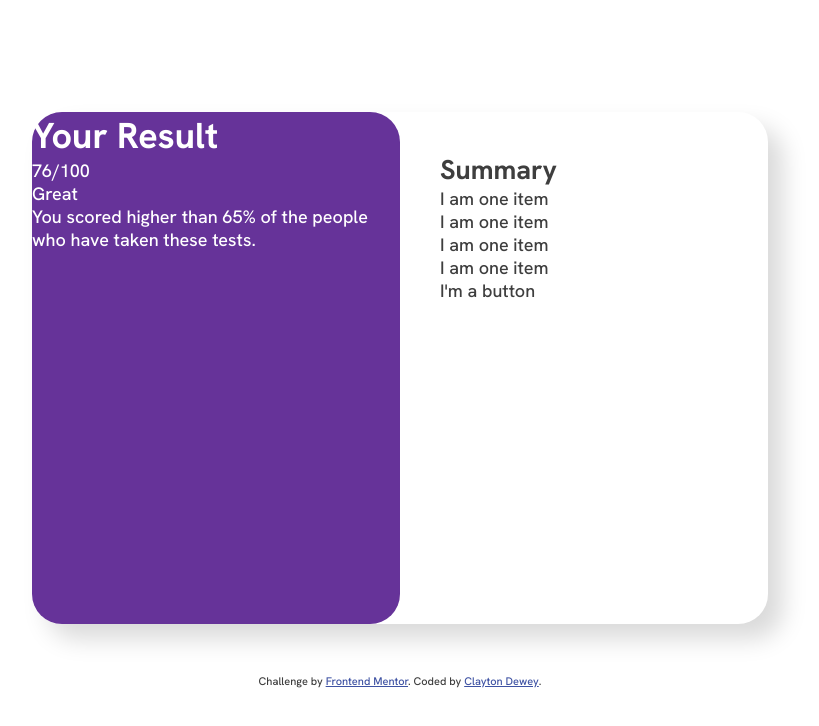
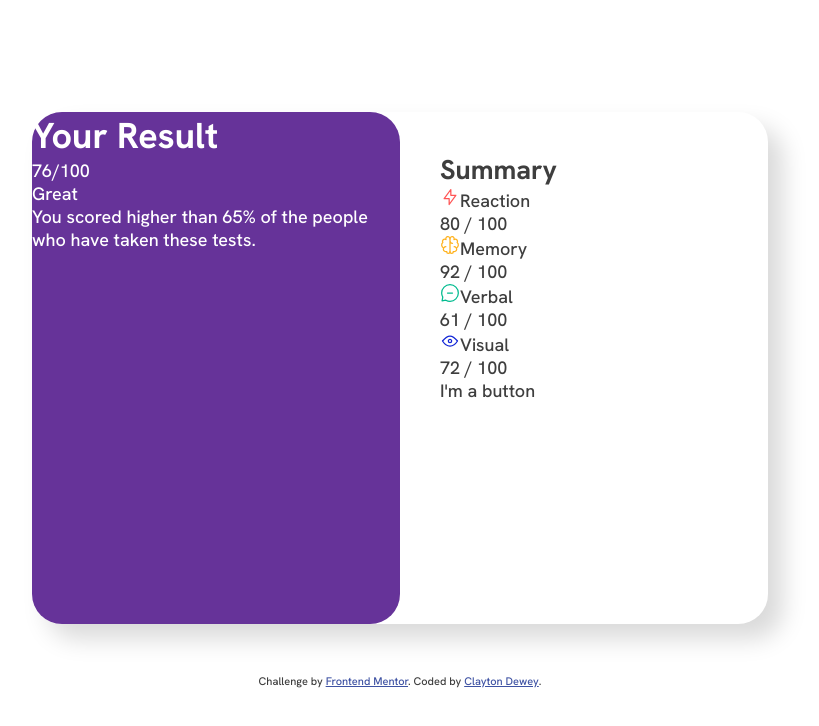
Before and after one commit to ClaytonDewey/results-summary-component, a React (Create React App) app: page / in a window 1280 px wide. Shown: the top 726 px of the page, without its empty margins (240-1059 px from the left). Built offline with nearby package versions, Linux system fonts and the light colour scheme.

Commit message:
Update SummaryItem component

```diff
--- a/src/components/Summary/SummaryItem.tsx
+++ b/src/components/Summary/SummaryItem.tsx
@@ -1,8 +1,22 @@
 import React from 'react';
 
-type SummaryItemProps = {};
+type SummaryItemProps = {
+  category: string;
+  score: number;
+  icon: string;
+};
 
-const SummaryItem: React.FC<SummaryItemProps> = () => {
-  return <div>I am one item</div>;
+const SummaryItem: React.FC<SummaryItemProps> = ({ category, score, icon }) => {
+  return (
+    <div className={`summary-item ${category.toLowerCase()}`}>
+      <div className='category'>
+        <img src={icon} alt={category} />
+        {category}
+      </div>
+      <div className='score'>
+        <span>{score}</span> / 100
+      </div>
+    </div>
+  );
 };
 export default SummaryItem;
```
